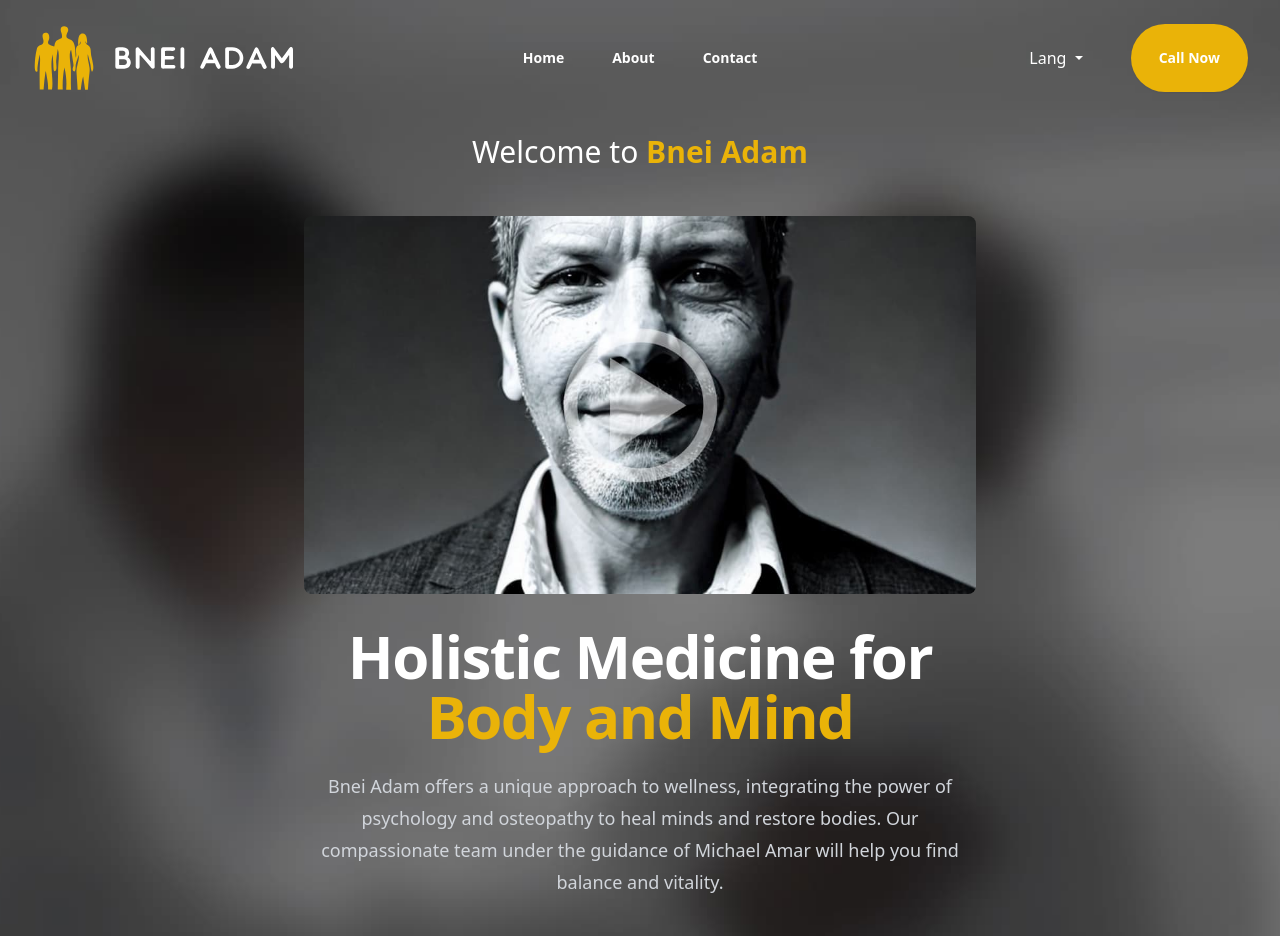
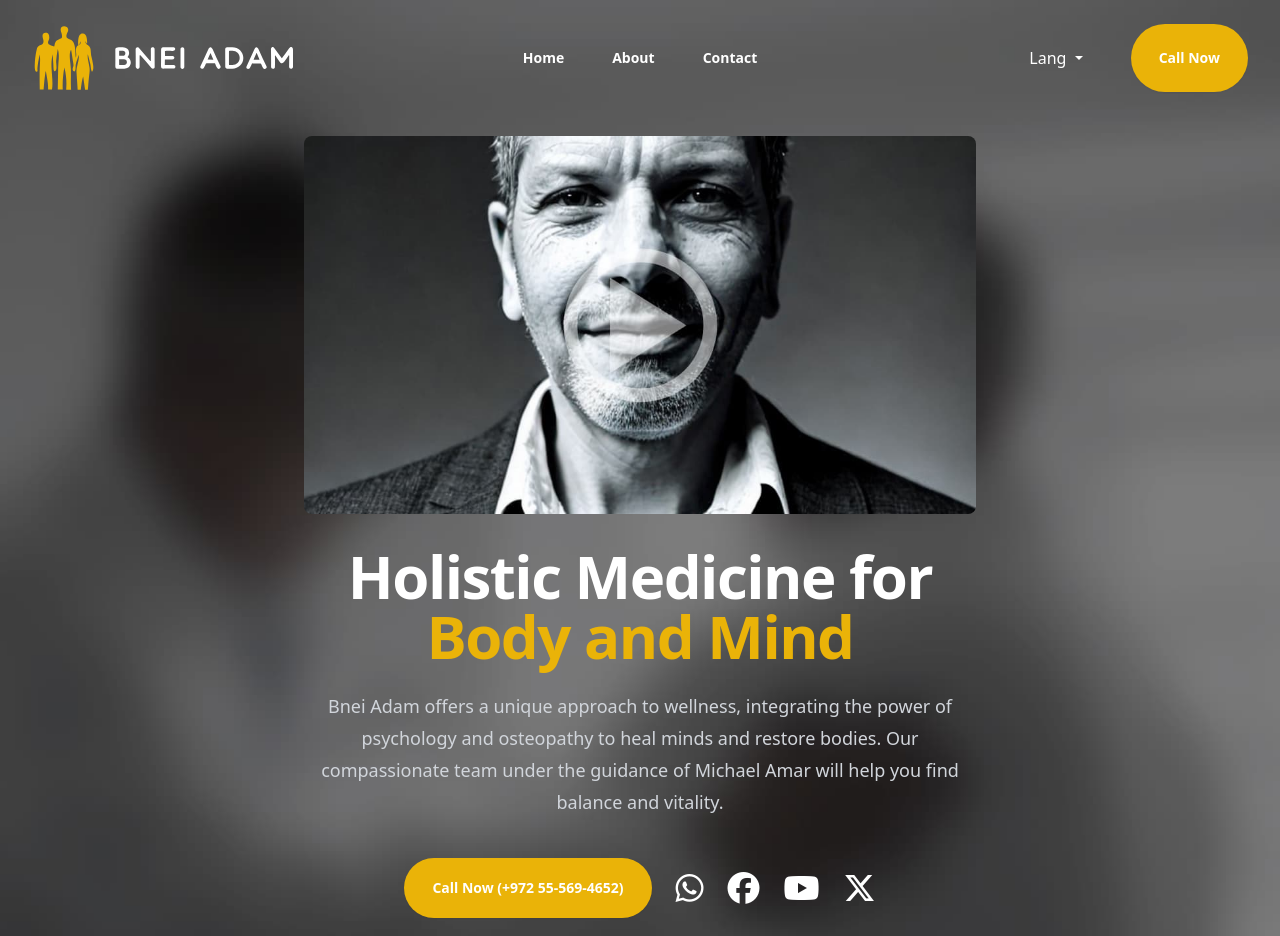
Before and after one commit to ilyaize/bneiadam-vue, a Vue app: page / in a window 1280 px wide. Shown: the top 936 px of the page. Built offline with nearby package versions, Linux system fonts and the light colour scheme.

Commit message:
Initial commit

```diff
--- a/src/components/TheContent.vue
+++ b/src/components/TheContent.vue
@@ -9,11 +9,11 @@
     <div class="mx-auto max-w-7xl px-6 lg:px-8">
       <div class="mx-auto max-w-2xl py-8 sm:py-12 lg:py-14">
         <div class="text-center">
-          <h2 class="mt-6 text-3xl pb-12 leading-8 text-white">
+          <!-- <h2 class="mt-6 text-3xl pb-12 leading-8 text-white">
             Welcome to <span class="font-bold text-yellow-500">Bnei Adam</span>
-          </h2>
+          </h2> -->
           <a href="https://youtu.be/dQw4w9WgXcQ">
-            <img class="rounded-lg video-image" src="../assets/image.jpg" alt="" />
+            <img class="mt-6 rounded-lg video-image" src="../assets/image.jpg" alt="" />
           </a>
           <h1 class="text-4xl pt-8 font-bold tracking-tight text-white sm:text-6xl">
             Holistic Medicine for <span class="text-yellow-500">Body and Mind</span>
@@ -34,6 +34,9 @@
             ></a>
             <a class="" href="#"
               ><i class="fa-brands fa-facebook fa-2xl" style="color: white"></i
+            ></a>
+            <a class="" href="#"
+              ><i class="fa-brands fa-youtube fa-2xl" style="color: white"></i
             ></a>
             <a class="" href="#"
               ><i class="fa-brands fa-x-twitter fa-2xl" style="color: white"></i
```
